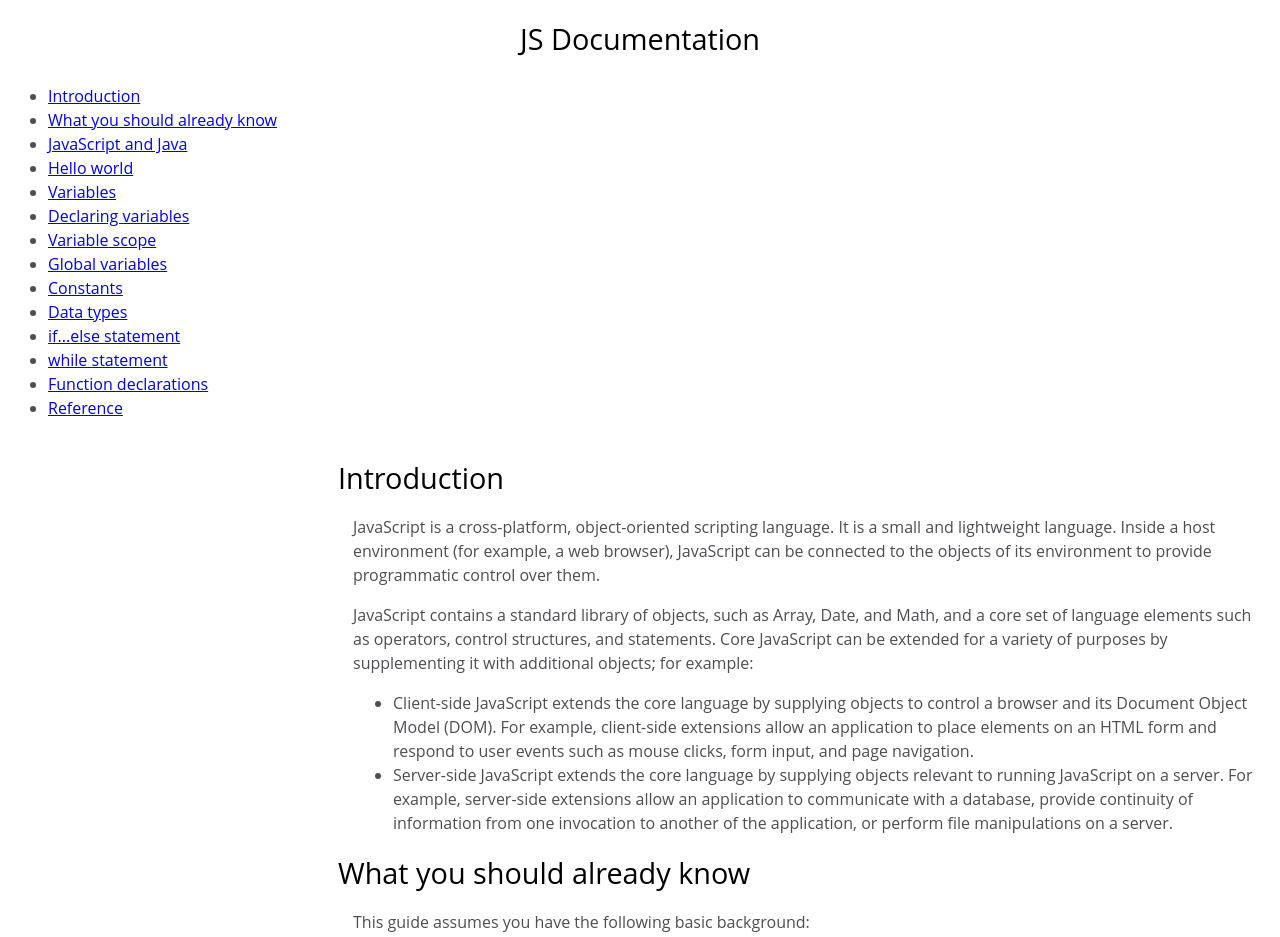
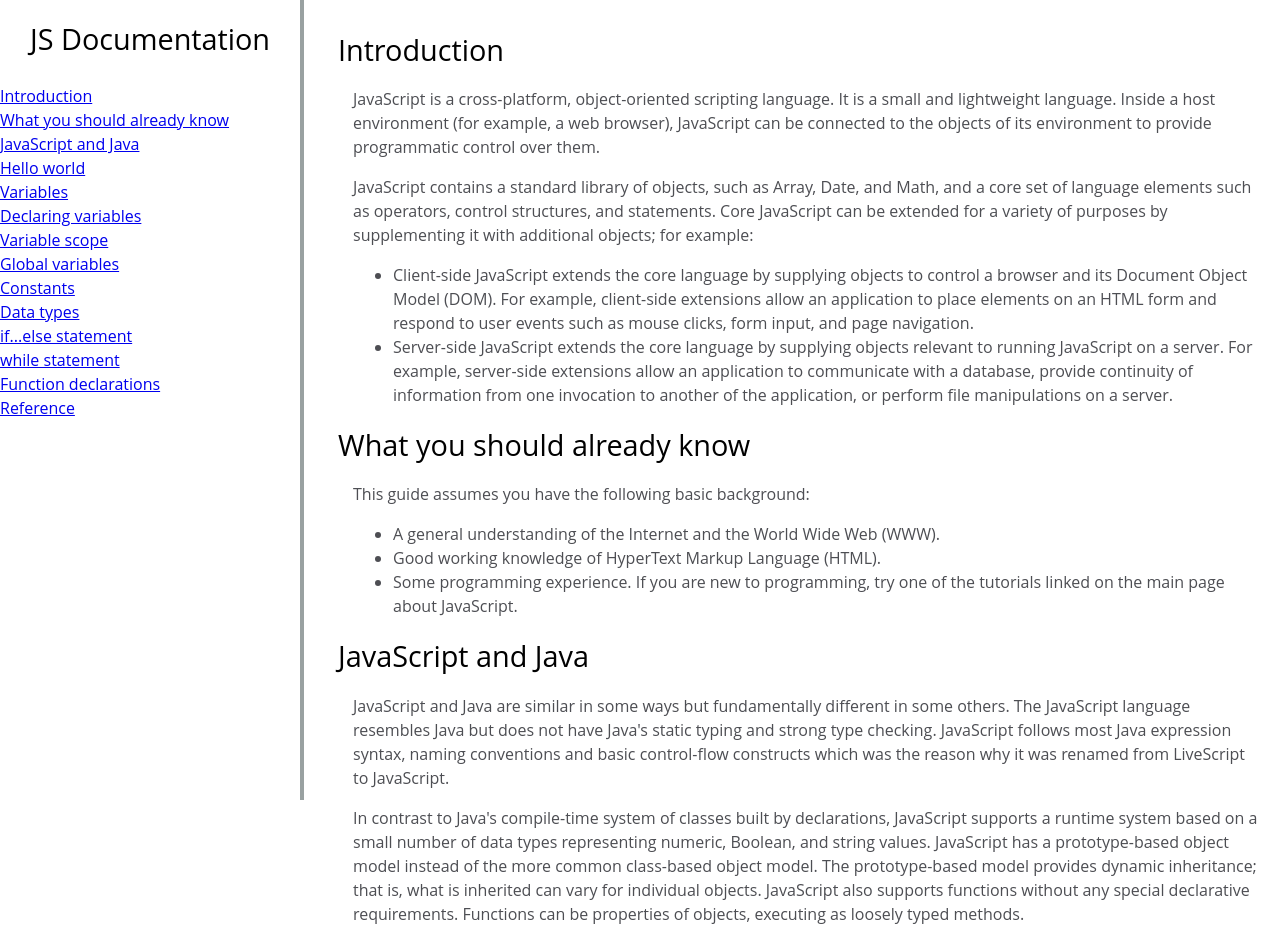
Before and after one commit to Ripenpreet01/Technical-Documentation, a plain HTML site: page index.html in a window 1280 px wide. Shown: the top 937 px of the page. Drawn offline with Linux system fonts and the light colour scheme.

Commit message:
Update styles.css

```diff
--- a/styles.css
+++ b/styles.css
@@ -12,7 +12,7 @@ header{
     text-align: center;
 }
 
-#nav_bar{
+#navbar{
     position: fixed;
     top: 0;
     left:0;
@@ -21,14 +21,13 @@ header{
     min-width: 290px;
     border-right: 4px solid rgba(0, 22, 22, 0.4);
     margin: 0;
+    overflow-y:auto;
 
 
 }
 
-#nav_bar ul{
+#navbar ul{
     padding-left: 0;
-    overflow-x: auto;
-    overflow-y: hidden;
 }
 
 #nav_bar a{
```
